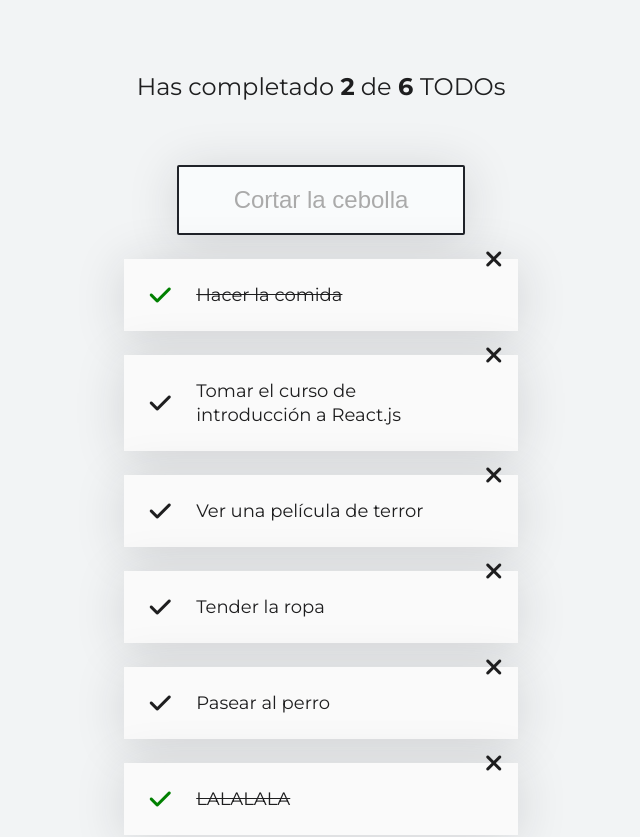
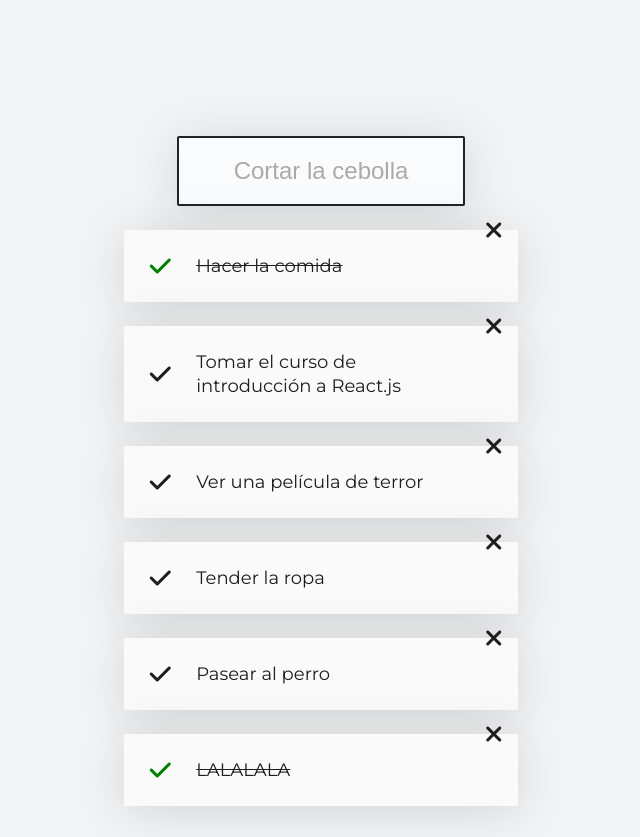
Before and after one commit to Storrecu/To-Do-List, a React app: page / in a window 1280 px wide. Shown: the top 837 px of the page, without its empty margins (319-959 px from the left). Built offline with nearby package versions, Linux system fonts and the light colour scheme.

Commit message:
thinking how o change counter message when all tasks are completed

```diff
--- a/src/components/App.js
+++ b/src/components/App.js
@@ -21,8 +21,9 @@ const App = () => {
   // States
   const [searchValue, setSearchValue] = useState('');
   const [todos, setTodos] = useState(defaultTodos);
+  const [counterMessage, setCounterMessage] = useState('');
 
-  // Effects
+  // Filters
 
   const completedTodos = todos.filter((todo) => !!todo.completed).length;
   const totalTodos = todos.length;
@@ -48,9 +49,24 @@ const App = () => {
     setTodos(newTodos);
   };
 
+  const checkTodosCompleteds = () => {
+    if (completedTodos === totalTodos) {
+      setCounterMessage('Has completado todas las tareas pendientes.');
+    } else {
+      setCounterMessage(
+        `Has completado ${completedTodos} de ${totalTodos} TODOs.`
+      );
+    }
+  };
+
   return (
     <>
-      <TodoCounter completed={completedTodos} total={totalTodos} />
+      <TodoCounter
+        completed={completedTodos}
+        total={totalTodos}
+        counterMessage={counterMessage}
+        checkTodosCompleteds={() => checkTodosCompleteds}
+      />
       <TodoSearch searchValue={searchValue} setSearchValue={setSearchValue} />
 
       <TodoList>
--- a/src/components/TodoCounter.js
+++ b/src/components/TodoCounter.js
@@ -1,12 +1,17 @@
 import React from 'react';
 import '../styles/layout/TodoCounter.scss';
 
-const TodoCounter = ({ total, completed }) => {
+const TodoCounter = ({
+  total,
+  completed,
+  counterMessage,
+  checkTodosCompleteds,
+}) => {
   return (
     <>
       <h1 className="counter__title">
-        Has completado <span>{completed}</span> de <span>{total} </span>
-        TODOs
+        {/* Has completado <span>{completed}</span> de <span>{total} </span>
+        TODOs */}
       </h1>
     </>
   );
```
Also changed, not shown: src/images/Check.png (deleted), src/images/X.png (deleted).
